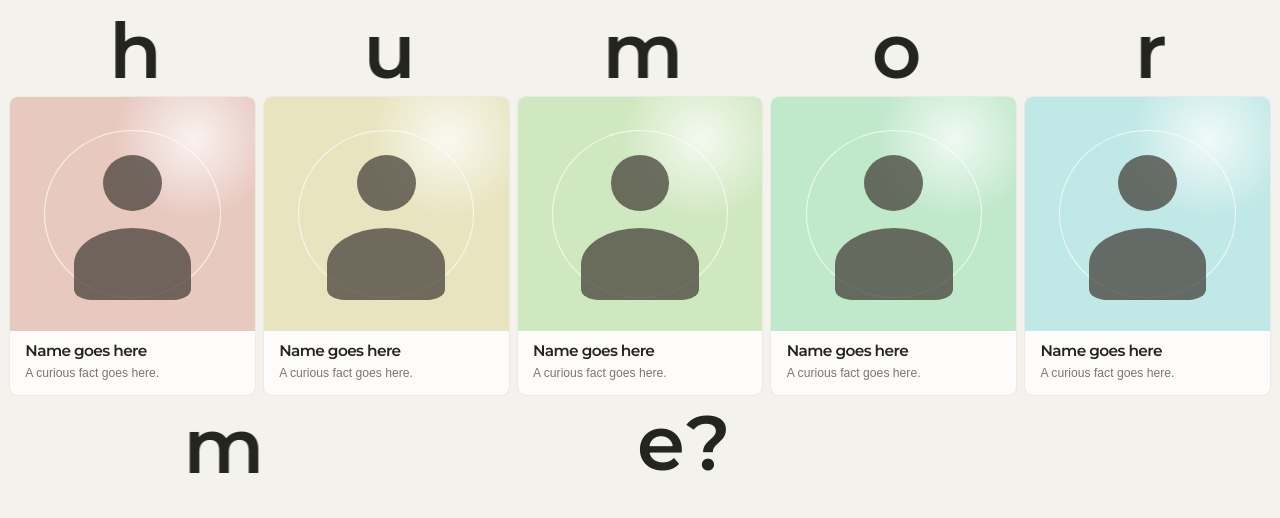
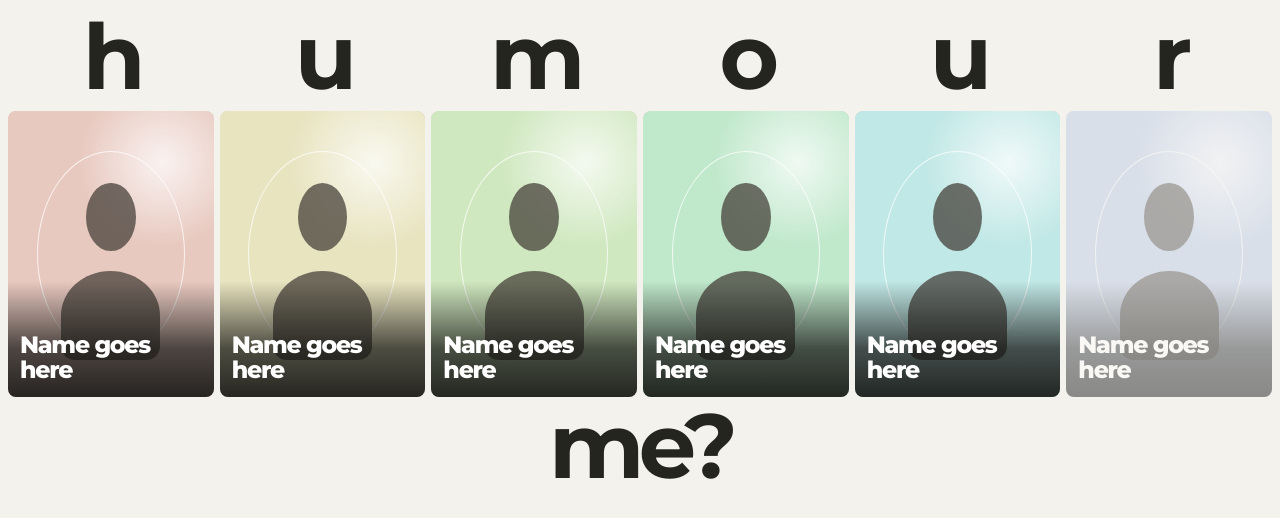
Before and after one commit to siriusblanck/tristans-humor, a Next.js app: page / in a window 1280 px wide. Shown: the top 518 px of the page. Built offline with nearby package versions, Linux system fonts and the light colour scheme; no server answers; the database is empty.

Commit message:
Make Humour Me cards fill two sections

```diff
--- a/src/app/character-sequence.tsx
+++ b/src/app/character-sequence.tsx
@@ -5,7 +5,8 @@ import { useEffect, useRef, useState } from "react";
 import type { CSSProperties } from "react";
 import type { Character } from "@/lib/characters";
 
-const TOP_LINE_LENGTH = 5;
+const TOP_LINE_LENGTH = 6;
+const MOVE_DURATION = 700;
 
 export default function CharacterSequence({
   characters,
@@ -15,14 +16,14 @@ export default function CharacterSequence({
   const [phase, setPhase] = useState<"intro" | "revealing" | "complete">(
     "intro",
   );
-  const [visibleCards, setVisibleCards] = useState<number[]>([]);
+  const [visibleCards, setVisibleCards] = useState(0);
   const sourceLetters = useRef<Array<HTMLSpanElement | null>>([]);
   const targetLetters = useRef<Array<HTMLSpanElement | null>>([]);
+  const questionTarget = useRef<HTMLSpanElement | null>(null);
 
   useEffect(() => {
     let cancelled = false;
     let introTimer = 0;
-    const runningAnimations: Animation[] = [];
     const prefersReducedMotion = window.matchMedia(
       "(prefers-reduced-motion: reduce)",
     ).matches;
@@ -30,71 +31,60 @@ export default function CharacterSequence({
     const pause = (duration: number) =>
       new Promise<void>((resolve) => window.setTimeout(resolve, duration));
 
-    const moveGlyph = async (index: number, animate: boolean) => {
+    const moveGlyph = async (index: number) => {
       const source = sourceLetters.current[index];
-      const target = targetLetters.current[index];
+      const target =
+        index === characters.length
+          ? questionTarget.current
+          : targetLetters.current[index];
       if (!source || !target) return;
 
       const start = source.getBoundingClientRect();
       const end = target.getBoundingClientRect();
       const x = end.left + end.width / 2 - (start.left + start.width / 2);
       const y = end.top + end.height / 2 - (start.top + start.height / 2);
-      const destination = `translate(${x}px, ${y}px)`;
 
-      if (!animate) {
-        source.style.transform = destination;
-        return;
+      source.style.transition = prefersReducedMotion
+        ? "none"
+        : `transform ${MOVE_DURATION}ms cubic-bezier(0.22, 1, 0.36, 1)`;
+      source.style.transform = `translate(${x}px, ${y}px)`;
+
+      if (!prefersReducedMotion) {
+        // Flush the style change so the browser creates the transition, then
+        // wait for its painted finish before revealing the corresponding card.
+        void getComputedStyle(source).transform;
+        const transition = source.getAnimations()[0];
+        if (transition) await transition.finished.catch(() => undefined);
       }
-
-      const animation = source.animate(
-        [
-          { transform: "translate(0px, 0px)" },
-          { transform: destination },
-        ],
-        {
-          duration: 700,
-          easing: "cubic-bezier(0.22, 1, 0.36, 1)",
-          fill: "forwards",
-        },
-      );
-
-      runningAnimations.push(animation);
-      await pause(730);
     };
 
     const reveal = async () => {
       setPhase("revealing");
 
-      if (prefersReducedMotion) {
       for (let index = 0; index < characters.length; index += 1) {
-          await moveGlyph(index, false);
-        }
-        if (!cancelled) {
-          setVisibleCards(characters.map((_, index) => index));
-          setPhase("complete");
-        }
-        return;
+        if (cancelled) return;
+        await moveGlyph(index);
+        if (cancelled) return;
+        setVisibleCards(index + 1);
+        if (!prefersReducedMotion) await pause(110);
       }
 
-      for (let index = 0; index < characters.length; index += 1) {
       if (cancelled) return;
-
-        await moveGlyph(index, true);
-        if (cancelled) return;
-
-        setVisibleCards((current) => [...current, index]);
-        await pause(130);
-      }
-
+      await moveGlyph(characters.length);
       if (!cancelled) setPhase("complete");
     };
 
-    introTimer = window.setTimeout(() => void reveal(), 460);
+    void document.fonts.ready.then(() => {
+      if (cancelled) return;
+      introTimer = window.setTimeout(
+        () => void reveal(),
+        prefersReducedMotion ? 0 : 420,
+      );
+    });
 
     return () => {
       cancelled = true;
       window.clearTimeout(introTimer);
-      runningAnimations.forEach((animation) => animation.cancel());
     };
   }, [characters]);
 
@@ -104,7 +94,7 @@ export default function CharacterSequence({
     label: string,
   ) => (
     <section
-      className="word-section"
+      className={`word-section ${startIndex === 0 ? "word-section-top" : "word-section-bottom"}`}
       aria-label={label}
       key={label}
       style={{ "--column-count": sectionCharacters.length } as CSSProperties}
@@ -112,8 +102,11 @@ export default function CharacterSequence({
       <div className="letter-row" aria-hidden="true">
         {sectionCharacters.map((character, localIndex) => {
           const index = startIndex + localIndex;
+          const isLastLetter = index === characters.length - 1;
+
           return (
             <div className="letter-dock" key={character.id}>
+              <span className={isLastLetter ? "letter-pair" : undefined}>
                 <span
                   className="letter-anchor"
                   ref={(node) => {
@@ -122,15 +115,16 @@ export default function CharacterSequence({
                 >
                   {character.letter}
                 </span>
+                {isLastLetter && (
+                  <span className="question-anchor" ref={questionTarget} />
+                )}
+              </span>
             </div>
           );
         })}
       </div>
 
-      <ol
-        className="character-grid"
-        aria-label={`${label} character cards`}
-      >
+      <ol className="character-grid" aria-label={`${label} character cards`}>
         {sectionCharacters.map((character, localIndex) => {
           const index = startIndex + localIndex;
           const cardStyle = {
@@ -140,7 +134,7 @@ export default function CharacterSequence({
           return (
             <li className="character-slot" key={character.id}>
               <article
-                className={`character-card${visibleCards.includes(index) ? " is-visible" : ""}`}
+                className={`character-card${index < visibleCards ? " is-visible" : ""}`}
                 style={cardStyle}
               >
                 <div className="portrait-frame">
@@ -150,7 +144,8 @@ export default function CharacterSequence({
                       src={character.image_url}
                       alt={character.name ? `${character.name} portrait` : "Character portrait"}
                       fill
-                      sizes="(max-width: 760px) 20vw, 19vw"
+                      sizes={startIndex === 0 ? "16vw" : "50vw"}
+                      loading="eager"
                       unoptimized
                     />
                   ) : (
@@ -163,9 +158,6 @@ export default function CharacterSequence({
                 </div>
                 <div className="character-copy">
                   <h2>{character.name || "Name goes here"}</h2>
-                  <p className="character-fact">
-                    {character.fact || "A curious fact goes here."}
-                  </p>
                 </div>
               </article>
             </li>
@@ -180,7 +172,7 @@ export default function CharacterSequence({
 
   return (
     <main className="page-shell">
-      <h1 className="visually-hidden">humor me?</h1>
+      <h1 className="visually-hidden">humour me?</h1>
 
       <div className="intro-overlay" aria-hidden="true">
         <div className="intro-wordmark">
@@ -212,13 +204,21 @@ export default function CharacterSequence({
                 </span>
               );
             })}
+            <span
+              className="intro-letter intro-question"
+              ref={(node) => {
+                sourceLetters.current[characters.length] = node;
+              }}
+            >
+              ?
+            </span>
           </div>
         </div>
       </div>
 
       <div className={`gallery-stage gallery-stage-${phase}`}>
-        {renderSection(topLine, 0, "Humor")}
-        {renderSection(bottomLine, TOP_LINE_LENGTH, "Me")}
+        {renderSection(topLine, 0, "Humour")}
+        {renderSection(bottomLine, TOP_LINE_LENGTH, "Me?")}
       </div>
     </main>
   );
--- a/src/app/globals.css
+++ b/src/app/globals.css
@@ -3,8 +3,7 @@
 :root {
   --background: #f4f2ec;
   --foreground: #25251f;
-  --muted: #77776e;
-  --letter-size: clamp(2.3rem, 6vw, 7rem);
+  --letter-size: clamp(3.1rem, 7.1vw, 7.5rem);
 }
 
 @theme inline {
@@ -27,9 +26,8 @@ body {
 
 .page-shell {
   height: 100svh;
-  min-height: 520px;
   overflow: hidden;
-  padding: 9px;
+  padding: 8px;
   position: relative;
   width: 100%;
 }
@@ -56,31 +54,20 @@ body {
 
 .intro-wordmark {
   align-items: center;
-  color: var(--foreground);
   display: flex;
   flex-direction: column;
-  font-family: var(--font-montserrat), Arial, sans-serif;
-  font-size: var(--letter-size);
-  font-weight: 600;
   gap: 0.12em;
-  letter-spacing: -0.075em;
-  line-height: 1;
-  white-space: nowrap;
-}
-
-.intro-line,
-.letter-row,
-.character-grid {
-  display: grid;
-  gap: 7px;
-  grid-template-columns: repeat(var(--column-count), minmax(0, 1fr));
 }
 
 .intro-line {
   align-items: center;
   display: flex;
-  gap: 0.09em;
+  gap: 0.08em;
   justify-content: center;
+}
+
+.intro-question {
+  margin-left: -0.07em;
 }
 
 .intro-letter,
@@ -88,23 +75,20 @@ body {
   display: inline-block;
   font-family: var(--font-montserrat), Arial, sans-serif;
   font-size: var(--letter-size);
-  font-weight: 600;
+  font-weight: 700;
   letter-spacing: -0.075em;
   line-height: 1;
-  transform-origin: center;
   white-space: nowrap;
-  will-change: transform;
 }
 
 .gallery-stage {
   display: grid;
-  gap: 8px;
+  gap: 6px;
   grid-template-rows: repeat(2, minmax(0, 1fr));
-  inset: 9px;
+  inset: 8px;
   opacity: 0;
   pointer-events: none;
   position: absolute;
-  transition: opacity 260ms ease;
 }
 
 .gallery-stage-revealing,
@@ -115,9 +99,16 @@ body {
 .word-section {
   display: grid;
   gap: 3px;
-  grid-template-rows: clamp(58px, 10.5vh, 112px) minmax(0, 1fr);
+  grid-template-rows: clamp(74px, 12.5vh, 122px) minmax(0, 1fr);
   min-height: 0;
   min-width: 0;
+}
+
+.letter-row,
+.character-grid {
+  display: grid;
+  gap: 6px;
+  grid-template-columns: repeat(var(--column-count), minmax(0, 1fr));
 }
 
 .letter-row {
@@ -131,11 +122,24 @@ body {
   height: 100%;
   justify-content: center;
   min-width: 0;
-  overflow: visible;
 }
 
 .letter-anchor {
   color: transparent;
+}
+
+.letter-pair {
+  align-items: center;
+  display: inline-flex;
+  font-size: var(--letter-size);
+  gap: 0.015em;
+  line-height: 1;
+}
+
+.question-anchor {
+  display: inline-block;
+  height: 1em;
+  width: 0.48em;
 }
 
 .character-grid {
@@ -152,34 +156,27 @@ body {
 }
 
 .character-card {
-  background: rgba(255, 255, 255, 0.78);
-  border: 1px solid rgba(37, 37, 31, 0.09);
-  border-radius: 9px;
-  display: grid;
-  grid-template-rows: minmax(0, 1fr) auto;
+  background: #d9d5c8;
+  border-radius: 8px;
   height: 100%;
   min-height: 0;
-  min-width: 0;
   opacity: 0;
   overflow: hidden;
-  transform: translateY(9px);
-  transition:
-    opacity 280ms ease,
-    transform 440ms cubic-bezier(0.22, 1, 0.36, 1);
+  position: relative;
+  transition: opacity 300ms ease;
 }
 
 .character-card.is-visible {
   opacity: 1;
-  transform: translateY(0);
 }
 
 .portrait-frame {
   background:
     radial-gradient(circle at 75% 18%, rgba(255, 255, 255, 0.76), transparent 30%),
     hsl(var(--card-hue) 46% 83%);
-  min-height: 0;
+  inset: 0;
   overflow: hidden;
-  position: relative;
+  position: absolute;
 }
 
 .portrait-image {
@@ -222,71 +219,76 @@ body {
 }
 
 .character-copy {
-  padding: 11px clamp(9px, 1.2vw, 18px) 13px;
+  background: linear-gradient(
+    to bottom,
+    transparent,
+    rgba(18, 18, 16, 0.72) 58%,
+    rgba(18, 18, 16, 0.9)
+  );
+  bottom: 0;
+  color: #fff;
+  left: 0;
+  padding: 52px 12px 14px;
+  position: absolute;
+  right: 0;
 }
 
 .character-copy h2 {
   font-family: var(--font-montserrat), Arial, sans-serif;
-  font-size: clamp(13px, 1.2vw, 18px);
-  font-weight: 600;
-  letter-spacing: -0.04em;
-  line-height: 1.2;
+  font-size: clamp(1.25rem, 1.85vw, 1.8rem);
+  font-weight: 800;
+  letter-spacing: -0.055em;
+  line-height: 1.05;
   margin: 0;
   overflow-wrap: anywhere;
 }
 
-.character-fact {
-  color: var(--muted);
-  font-size: clamp(10px, 0.95vw, 13px);
-  line-height: 1.4;
-  margin: 5px 0 0;
-  overflow-wrap: anywhere;
+.word-section-bottom .character-copy h2 {
+  font-size: clamp(2rem, 3.3vw, 3.5rem);
 }
 
 @media (max-width: 760px) {
   :root {
-    --letter-size: clamp(1.8rem, 7vw, 3.4rem);
+    --letter-size: clamp(1.55rem, 7.6vw, 3.6rem);
   }
 
   .page-shell {
-    padding: 6px;
+    padding: 5px;
   }
 
   .gallery-stage {
     gap: 5px;
-    inset: 6px;
+    inset: 5px;
   }
 
   .word-section {
     gap: 2px;
-    grid-template-rows: clamp(45px, 8vh, 66px) minmax(0, 1fr);
+    grid-template-rows: clamp(42px, 8vh, 66px) minmax(0, 1fr);
   }
 
-  .intro-line,
   .letter-row,
   .character-grid {
-    gap: 4px;
+    gap: 3px;
   }
 
   .character-card {
-    border-radius: 6px;
+    border-radius: 5px;
   }
 
   .character-copy {
-    padding: 7px 6px 8px;
+    padding: 22px 4px 7px;
   }
 
   .character-copy h2 {
-    font-size: clamp(10px, 2.8vw, 14px);
+    font-size: clamp(9px, 2.4vw, 13px);
   }
 
-  .character-fact {
-    font-size: clamp(8px, 2.2vw, 11px);
+  .word-section-bottom .character-copy h2 {
+    font-size: clamp(1.2rem, 4vw, 2rem);
   }
 }
 
 @media (prefers-reduced-motion: reduce) {
-  .gallery-stage,
   .character-card {
     transition: none;
   }
--- a/src/app/layout.tsx
+++ b/src/app/layout.tsx
@@ -18,7 +18,7 @@ const montserrat = Montserrat({
 });
 
 export const metadata: Metadata = {
-  title: "humor me?",
+  title: "humour me?",
   description: "A two-row character gallery, revealed one letter at a time.",
 };
 
--- a/src/lib/characters.ts
+++ b/src/lib/characters.ts
@@ -1,4 +1,4 @@
-export const CHARACTER_LETTERS = [..."humorme?"];
+export const CHARACTER_LETTERS = [..."humourme"];
 
 export type Character = {
   id: string;
```
Also changed, not shown: 2 other files (tests, documents, lock files or other folders). Lines whose indentation alone changed are shown as unchanged.
